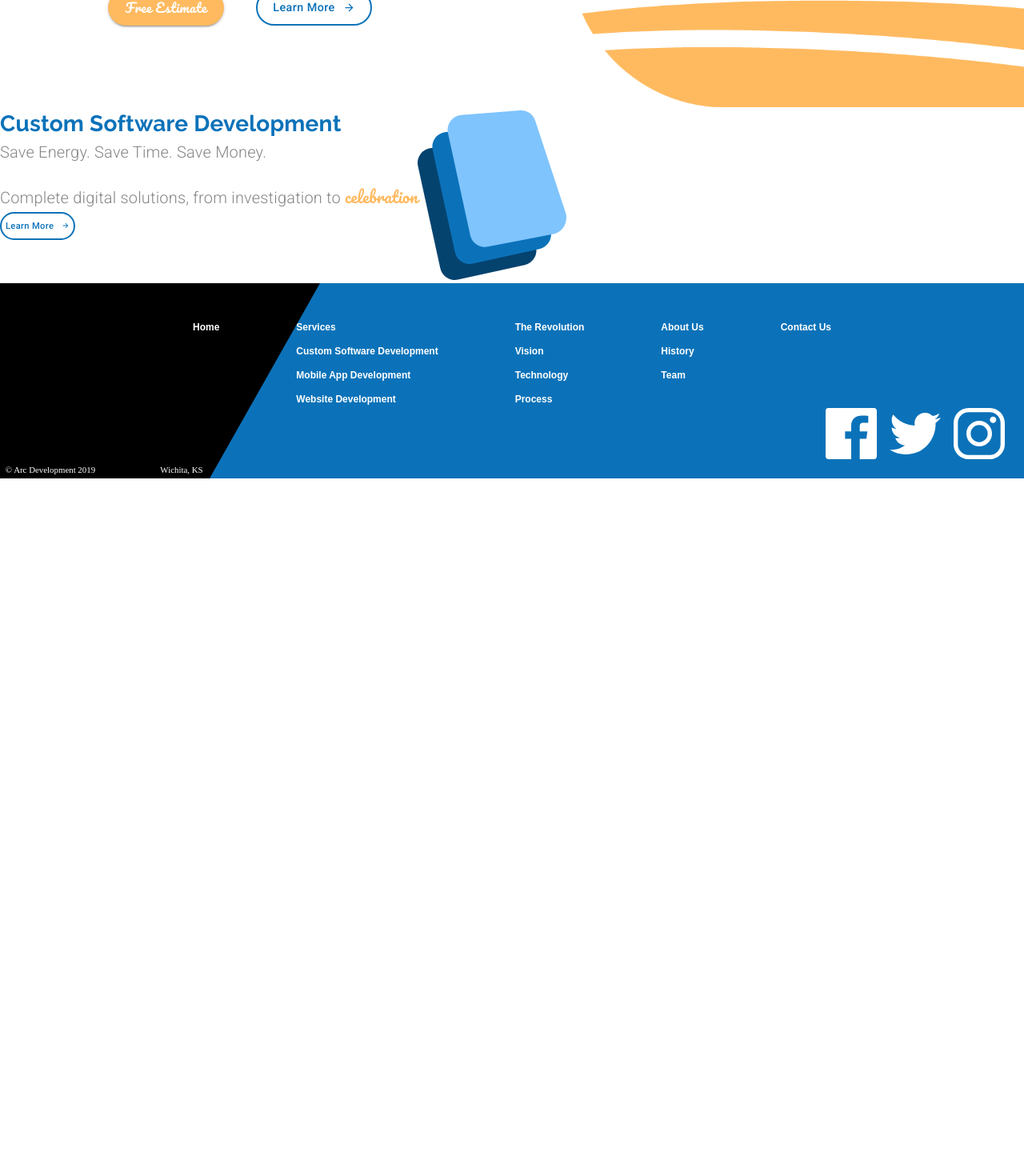
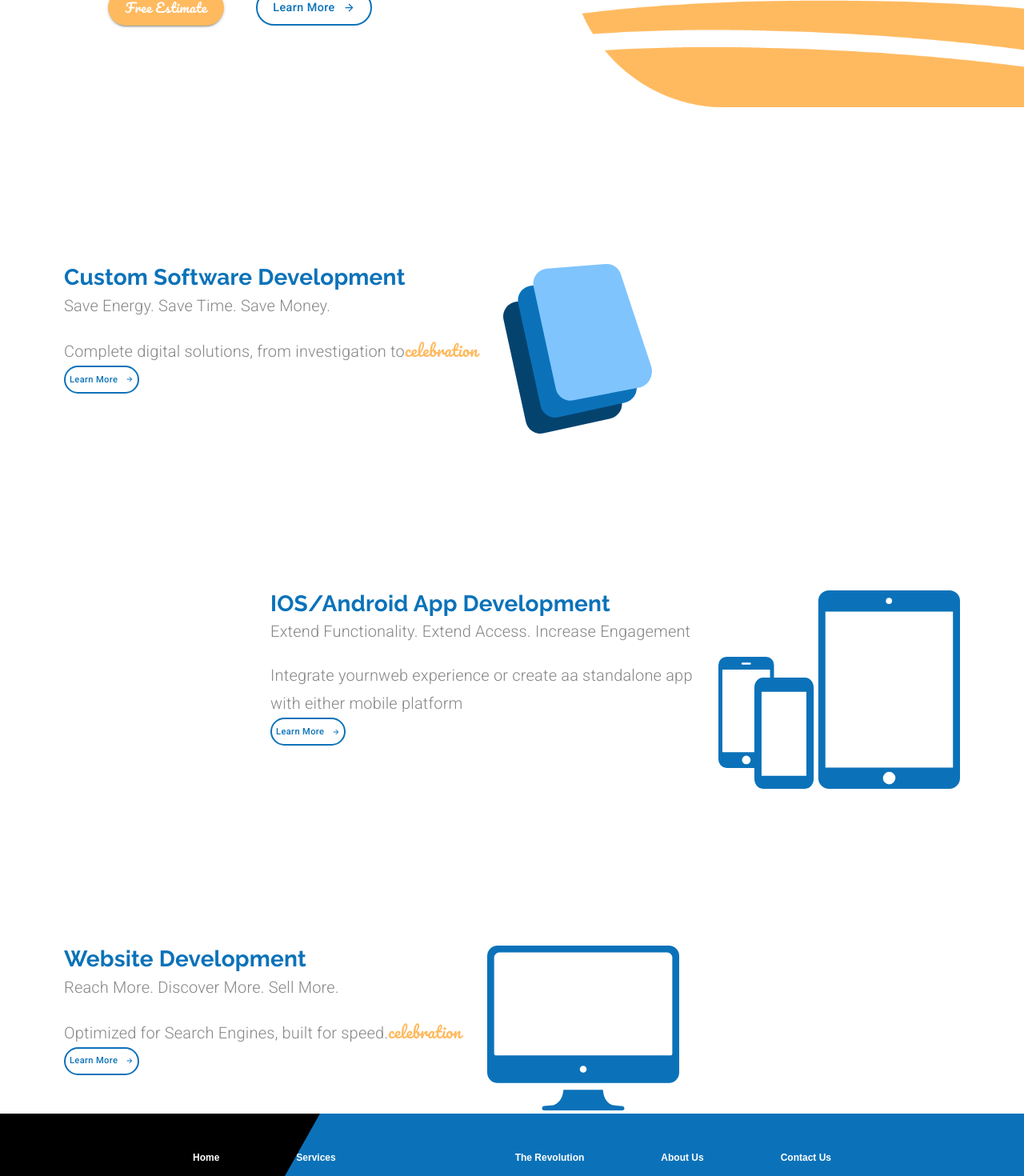
Before and after one commit to omersarisoy/mui-web-site, a React (Create React App) app: page / in a window 1280 px wide. Shown: the part 460-1930 px from the top of the page at 80% size. Before the commit the page ends 1058 px from the top, so only its background shows below. Built offline with nearby package versions, Linux system fonts and the light colour scheme.

Commit message:
grid over

```diff
--- a/src/components/LandingPage.js
+++ b/src/components/LandingPage.js
@@ -5,9 +5,12 @@
 import { Button } from "@material-ui/core";
 import ButtonArrow from "./ui/ButtonArrow";
 import { Typography } from "@material-ui/core";
+import { useMediaQuery } from "@material-ui/core";
 
 import animationData from "../animations/landinganimation/data";
 import customSoftwareIcon from "../assets/Custom Software Icon.svg";
+import mobileAppsIcon from "../assets/mobileIcon.svg";
+import websitesIcon from "../assets/websiteIcon.svg"
 
 const useStyles = makeStyles((theme) => ({
   animation: {
@@ -45,9 +48,12 @@
 
   learnButton: {
     ...theme.typography.learnButton,
-    fontSize:"0.7rem",
+    fontSize: "0.7rem",
     height: 35,
     padding: 5,
+    [theme.breakpoints.down("sm")]: {
+      marginBottom: "2em",
+    },
   },
 
   mainContainer: {
@@ -59,7 +65,6 @@
     [theme.breakpoints.down("md")]: {
       marginTop: "2em",
     },
-
   },
 
   heroTextContainer: {
@@ -71,23 +76,37 @@
   },
 
   specialText: {
-    fontFamily:"Pacifico",
+    fontFamily: "Pacifico",
     color: theme.palette.common.orange,
   },
 
   subtitle: {
-    marginBottom:"1em",
-  }
+    marginBottom: "1em",
+  },
 
+  icon: {
+    marginLeft: "2em",
+    [theme.breakpoints.down("xs")]: {
+      marginLeft: 0,
+    },
+  },
+
+  serviceContainer: {
+    marginTop: "12em",
+    [theme.breakpoints.down("sm")]: {
+      padding: 25,
+    },
+  },
 }));
 
 export default function LandingPage() {
   const classes = useStyles();
   const theme = useTheme();
+  const matchesSM = useMediaQuery(theme.breakpoints.down("sm"));
 
   const defaultOptions = {
     loop: true,
-    autoplay: true,
+    autoplay: false,  // when you
     animationData: animationData,
     rendererSettings: {
       preserveAspectRatio: "xMidYMid slice",
@@ -97,7 +116,6 @@
   return (
     <Grid container direction="column" className={classes.mainContainer}>
       <Grid item>
-        {" "}
         {/*-----Hero Block-----*/}
         <Grid
           container
@@ -116,7 +134,7 @@
             >
               <Grid item>
                 <Button variant="contained" className={classes.estimateButton}>
-                  Free Estimate{" "}
+                  Free Estimate
                 </Button>
               </Grid>
               <Grid item>
@@ -137,16 +155,26 @@
         </Grid>
       </Grid>
       <Grid item>
-        {" "}
-        {/*-----Services Block-----*/}
-        <Grid container direction="row">
-          <Grid item>
+        {/*-----Custom Software Block-----*/}
+        <Grid
+          container
+          direction="row"
+          className={classes.serviceContainer}
+          justifyContent={matchesSM ? "center" : undefined}
+        >
+          <Grid
+            item
+            style={{
+              marginLeft: matchesSM ? 0 : "5em",
+              textAlign: matchesSM ? "center" : undefined,
+            }}
+          >
             <Typography variant="h4">Custom Software Development</Typography>
             <Typography variant="subtitle1" className={classes.subtitle}>
               Save Energy. Save Time. Save Money.
             </Typography>
             <Typography variant="subtitle1">
-              Complete digital solutions, from investigation to{" "}
+              Complete digital solutions, from investigation to
               <span className={classes.specialText}>celebration</span>
             </Typography>
             <Button variant="outlined" className={classes.learnButton}>
@@ -159,10 +187,94 @@
             </Button>
           </Grid>
           <Grid item>
-            <img alt="custom software icon" src={customSoftwareIcon}/>
+            <img
+              className={classes.icon}
+              alt="custom software icon"
+              src={customSoftwareIcon}
+            />
+          </Grid>
+        </Grid>
+        </Grid>
+      <Grid item>
+        {/*-----IOS/Android  Block-----*/}
+        <Grid
+          container
+          direction="row"
+          className={classes.serviceContainer}
+          justifyContent={matchesSM ? "center" : "flex-end"}
+        >
+          <Grid
+            item
+            style={{
+              textAlign: matchesSM ? "center" : undefined,
+            }}
+          >
+            <Typography variant="h4">IOS/Android App Development</Typography>
+            <Typography variant="subtitle1" className={classes.subtitle}>
+              Extend Functionality. Extend Access. Increase Engagement
+            </Typography>
+            <Typography variant="subtitle1">
+              Integrate yournweb experience or create aa standalone app {matchesSM ? null : <br /> } with either mobile platform
+            </Typography>
+            <Button variant="outlined" className={classes.learnButton}>
+              <span style={{ marginRight: 10 }}>Learn More</span>
+              <ButtonArrow
+                width={10}
+                height={10}
+                fill={theme.palette.common.blue}
+              />
+            </Button>
+          </Grid>
+          <Grid item style={{marginRight: matchesSM ? 0 : "5em"}}>
+            <img
+              className={classes.icon}
+              alt="mobile phone icon"
+              src={mobileAppsIcon}
+            />
           </Grid>
         </Grid>
       </Grid>
+      <Grid item>
+        {/*-----Websites Block-----*/}
+        <Grid
+          container
+          direction="row"
+          className={classes.serviceContainer}
+          justifyContent={matchesSM ? "center" : undefined}
+        >
+          <Grid
+            item
+            style={{
+              marginLeft: matchesSM ? 0 : "5em",
+              textAlign: matchesSM ? "center" : undefined,
+            }}
+          >
+            <Typography variant="h4">Website Development</Typography>
+            <Typography variant="subtitle1" className={classes.subtitle}>
+              Reach More. Discover More. Sell More.
+            </Typography>
+            <Typography variant="subtitle1">
+              Optimized for Search Engines, built for speed.
+              <span className={classes.specialText}>celebration</span>
+            </Typography>
+            <Button variant="outlined" className={classes.learnButton}>
+              <span style={{ marginRight: 10 }}>Learn More</span>
+              <ButtonArrow
+                width={10}
+                height={10}
+                fill={theme.palette.common.blue}
+              />
+            </Button>
+          </Grid>
+          <Grid item>
+            <img
+              className={classes.icon}
+              alt="website icon"
+              src={websitesIcon}
+            />
+          </Grid>
+        </Grid>
+        </Grid>
     </Grid>
   );
 }
--- a/src/components/ui/Footer.js
+++ b/src/components/ui/Footer.js
@@ -116,7 +116,7 @@
               onClick={() => {props.setValue(1); props.setSelectedIndex(2)}}
               className={classes.link}
             >
-              Mobile App Development
+              IOS/Android App Development
             </Grid>
             <Grid
               item
--- a/src/components/ui/Header.js
+++ b/src/components/ui/Header.js
@@ -182,7 +182,7 @@
       selectedIndex: 1,
     },
     {
-      name: "Mobile App Development",
+      name: "IOS/Android App Development",
       link: "/mobileapps",
       activeIndex: 1,
       selectedIndex: 2,
```
